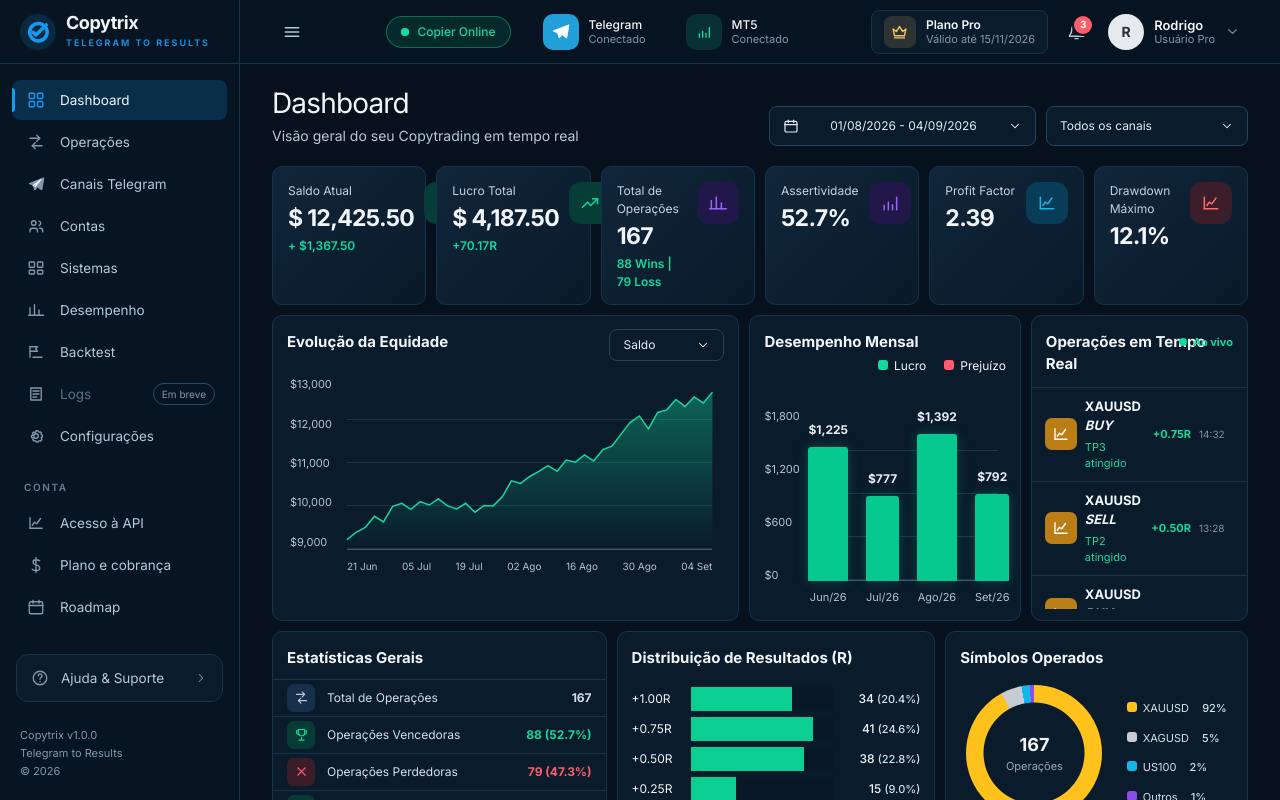
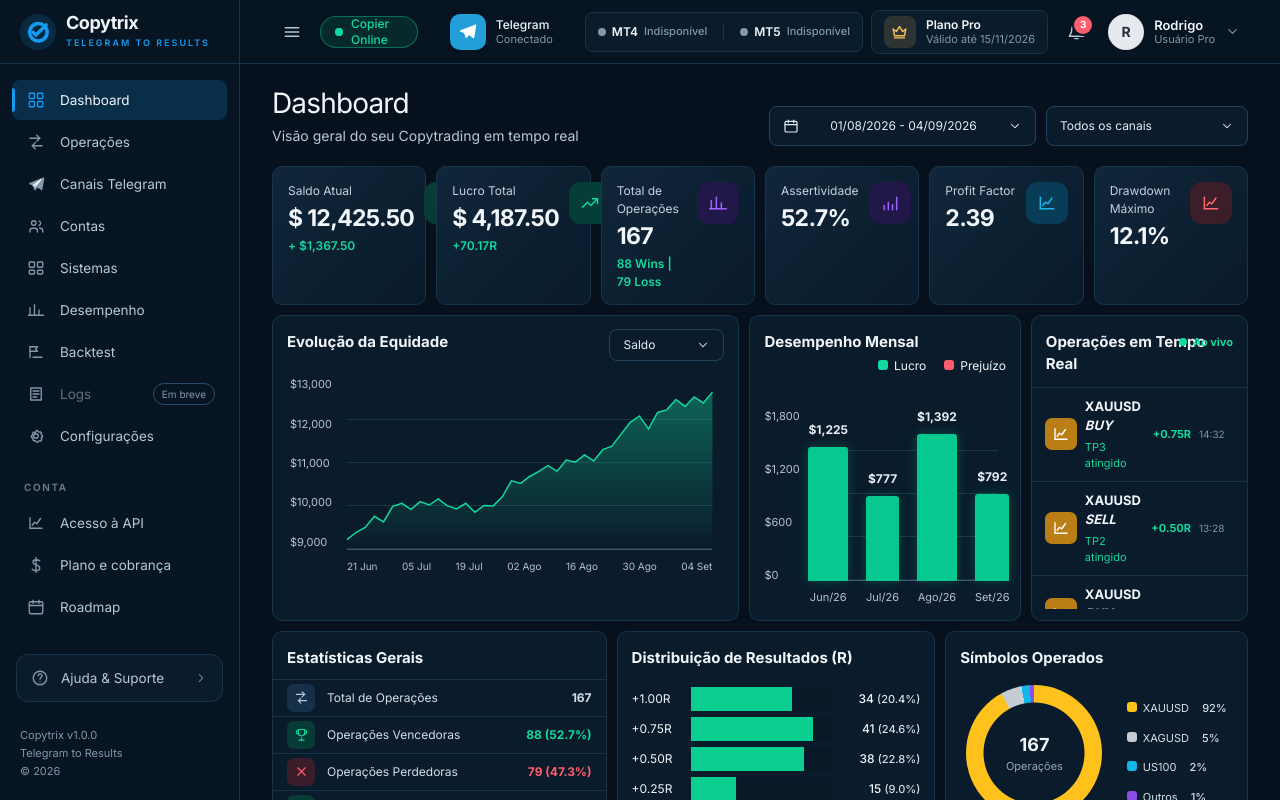
Before and after one commit to rodrigonvest/frontend, a Next.js app: page / in a window 1280 px wide. Shown: the top 800 px of the page. Built offline with nearby package versions, Linux system fonts and the light colour scheme; no server answers.

Commit message:
Topbar: indicador de conexão MT4/MT5 com estado neutro

```diff
--- a/components/Topbar.tsx
+++ b/components/Topbar.tsx
@@ -16,14 +16,53 @@ function IntegrationChip({ icon, label, status, iconClass }: { icon: string; lab
   );
 }
 
+export type TerminalStatus = "connected" | "disconnected" | "connecting" | "unavailable";
+
+const TERMINAL_STATUS: Record<TerminalStatus, { label: string; dot: string; text: string; pulse?: boolean }> = {
+  connected: { label: "Conectado", dot: "bg-success", text: "text-success" },
+  disconnected: { label: "Desconectado", dot: "bg-danger", text: "text-danger" },
+  connecting: { label: "Conectando...", dot: "bg-warning", text: "text-warning", pulse: true },
+  unavailable: { label: "Indisponível", dot: "bg-fg-subtle", text: "text-fg-subtle" },
+};
+
+function TerminalStatusItem({ terminal, status }: { terminal: "MT4" | "MT5"; status: TerminalStatus }) {
+  const cfg = TERMINAL_STATUS[status];
+  return (
+    <span className="inline-flex items-center gap-1.5" title={`${terminal}: ${cfg.label}`}>
+      <span aria-hidden className={`size-2 shrink-0 rounded-full ${cfg.dot} ${cfg.pulse ? "animate-pulse" : ""}`} />
+      <span className="text-xs font-semibold text-fg">{terminal}</span>
+      <span className={`hidden text-[11px] font-medium lg:inline ${cfg.text}`}>{cfg.label}</span>
+      <span className="sr-only lg:hidden">{cfg.label}</span>
+    </span>
+  );
+}
+
+function TerminalStatusIndicator({ mt4Status, mt5Status }: { mt4Status: TerminalStatus; mt5Status: TerminalStatus }) {
+  return (
+    <div
+      role="status"
+      aria-label="Status dos terminais MetaTrader"
+      className="inline-flex h-10 items-center gap-3 rounded-lg border border-line bg-surface px-3 lg:gap-4"
+    >
+      <TerminalStatusItem terminal="MT4" status={mt4Status} />
+      <span aria-hidden className="h-4 w-px bg-line" />
+      <TerminalStatusItem terminal="MT5" status={mt5Status} />
+    </div>
+  );
+}
+
 export default function Topbar({
   collapsed,
   onToggleCollapse,
   onOpenMobile,
+  mt4Status = "unavailable",
+  mt5Status = "unavailable",
 }: {
   collapsed: boolean;
   onToggleCollapse: () => void;
   onOpenMobile: () => void;
+  mt4Status?: TerminalStatus;
+  mt5Status?: TerminalStatus;
 }) {
   const s = DEMO_SESSION;
   return (
@@ -57,7 +96,7 @@ export default function Topbar({
           {s.copierOnline ? "Copier Online" : "Copier Offline"}
         </span>
         <IntegrationChip icon="telegram" label="Telegram" status={s.telegram} iconClass="bg-[#229ed9] text-white" />
-        <IntegrationChip icon="signal" label="MT5" status={s.mt5} iconClass="bg-success/15 text-success" />
+        <TerminalStatusIndicator mt4Status={mt4Status} mt5Status={mt5Status} />
       </div>
 
       <div className="ml-auto flex items-center gap-2 md:ml-0">
```
